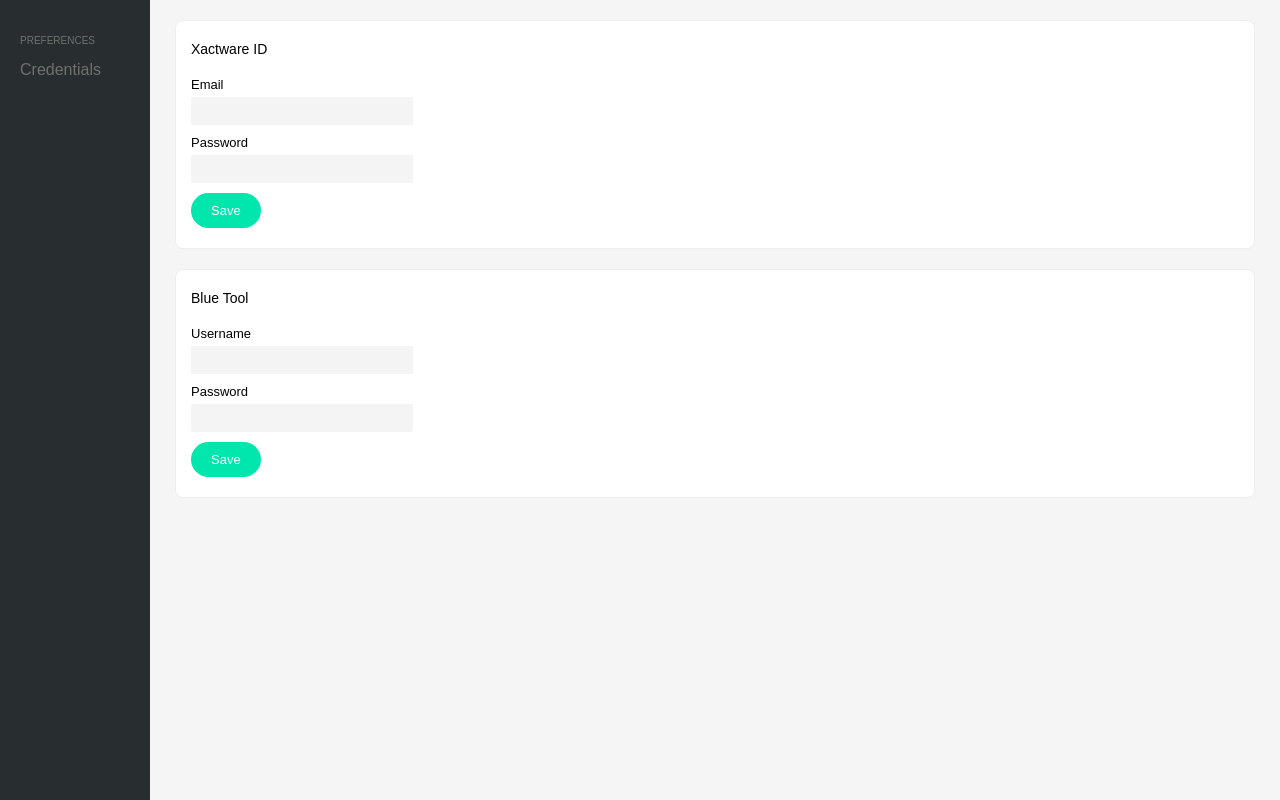
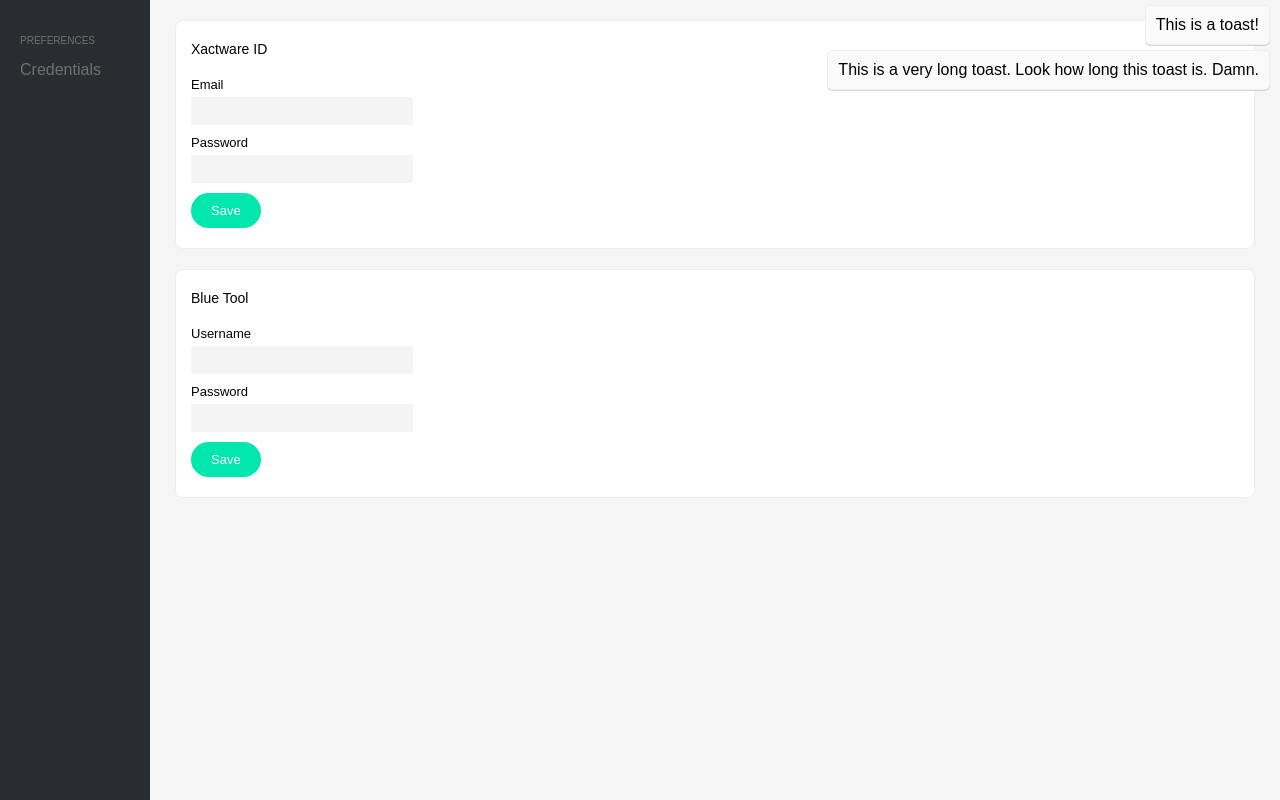
Before and after one commit to pteroborne/XactTools, a React app: page /credentials in a window 1280 px wide. Built offline with nearby package versions, Linux system fonts and the light colour scheme; no server answers.

Commit message:
Started toast system

```diff
--- a/src/App.js
+++ b/src/App.js
@@ -4,6 +4,7 @@ import { BrowserRouter, Route, Switch } from 'react-router-dom';
 //Components
 import Sidebar from './Sidebar';
 import Credentials from './Credentials';
+import Toast from './Toast';
 
 export default class App extends Component {
   render(){
@@ -11,9 +12,10 @@ export default class App extends Component {
       <BrowserRouter>
         <div className="root_body">
           <Sidebar/>
-            <Switch>
-              <Route path="/credentials" component={Credentials}/>
-            </Switch>
+          <Switch>
+            <Route path="/credentials" component={Credentials}/>
+          </Switch>
+          <Toast/>
         </div>
       </BrowserRouter>
     );
--- a/src/Sidebar.scss
+++ b/src/Sidebar.scss
@@ -1,5 +1,5 @@
 .sidebar{
-  flex:0 1 150px;
+  flex:0 0 150px;
   background:#282d2f;
   color:#707070;
   list-style:none;
--- /dev/null
+++ b/src/Toast.js
@@ -0,0 +1,47 @@
+import React, {Component} from 'react';
+import './Toast.scss';
+
+export default class Parent extends Component{
+  render(){
+    return(
+      <div className="notifications">
+        <Toast message="This is a toast!"/>
+        <Toast message="This is a very long toast. Look how long this toast is. Damn."/>
+      </div>
+    );
+  }
+}
+
+class Toast extends Component{
+  constructor(){
+    super();
+    this.state = {
+      style: {marginRight: '-100px'}
+    }
+  }
+
+  componentDidMount(){
+    //Start timer until removal
+    setTimeout(this.hide, 5000);
+
+    //Start show animation
+    setTimeout(this.show, 0);
+  }
+
+  show = ()=>{
+    this.setState({style: {marginRight: '0px'}});
+  }
+
+
+  hide = ()=>{
+    this.setState({style: {marginTop: '-41px'}});
+  }
+
+  render(){
+    return(
+      <div className="toast" style={this.state.style}>
+        {this.props.message}
+      </div>
+    );
+  }
+}
--- /dev/null
+++ b/src/Toast.scss
@@ -0,0 +1,20 @@
+.notifications{
+  z-index:1000;
+  position:fixed;
+  display:flex;
+  flex-direction:column;
+  right:0;
+  padding:0 10px;
+  align-items:flex-end;
+
+  .toast{
+    padding:10px;
+    max-width:100%;
+    background-color:#fafafa;
+    border:1px solid #eee;
+    border-radius:5px;
+    margin-top:10px;
+    box-shadow:0 1px 0 rgba(0,0,0,.15);
+    transition:margin-top 1s, margin-right 1s;
+  }
+}
```
